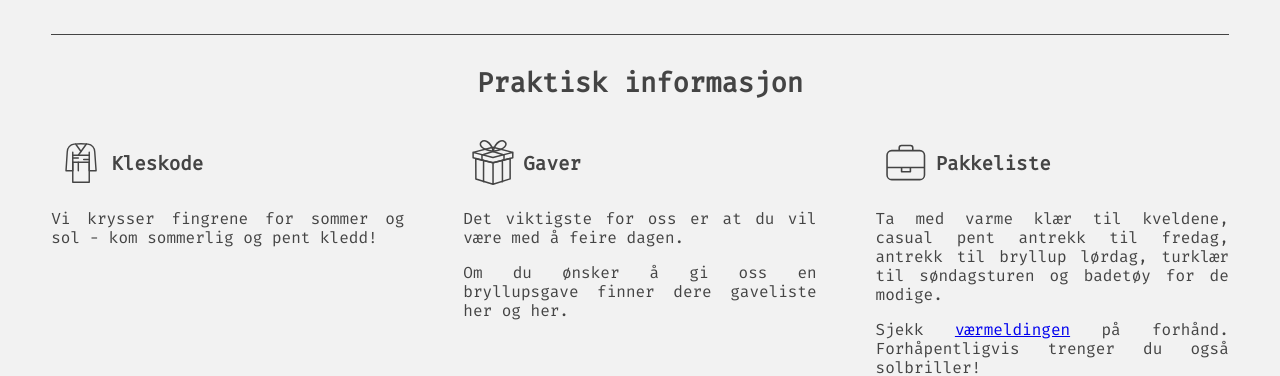
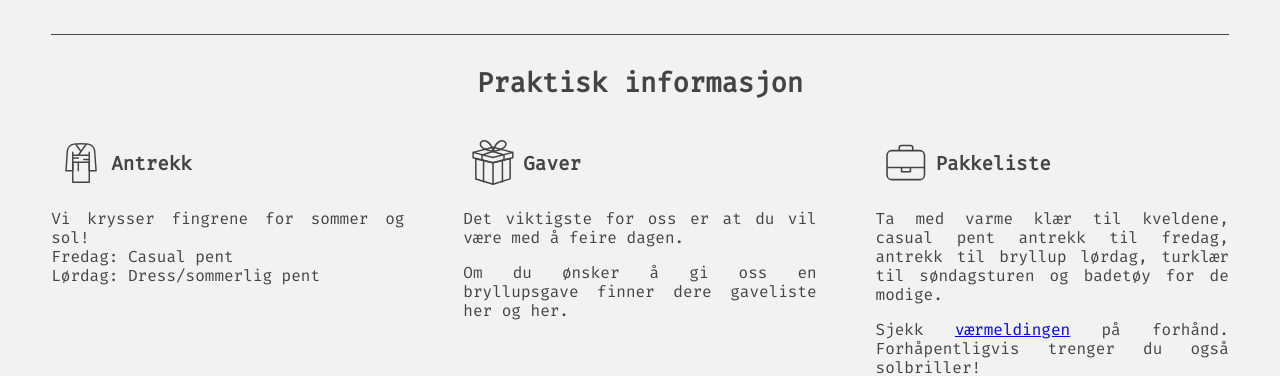
Before and after one commit to melhoos/gudrunogsimon, a React (Create React App) app: page / in a window 1280 px wide. Shown: the part 1540-1916 px from the top of the page. Built offline with nearby package versions, Linux system fonts and the light colour scheme.

Commit message:
Update Information.jsx

```diff
--- a/src/Information.jsx
+++ b/src/Information.jsx
@@ -16,10 +16,14 @@ const Information = () => {
         <div>
           <h2>
             <Lottie id={'kimono'} icon={kimono} sizeInPx={60} />
-            Kleskode
+            Antrekk
           </h2>
           <p>
-            Vi krysser fingrene for sommer og sol - kom sommerlig og pent kledd!
+            Vi krysser fingrene for sommer og sol!
+            <br/>
+            Fredag: Casual pent
+            <br/>
+            Lørdag: Dress/sommerlig pent
           </p>
         </div>
         <div>
```
